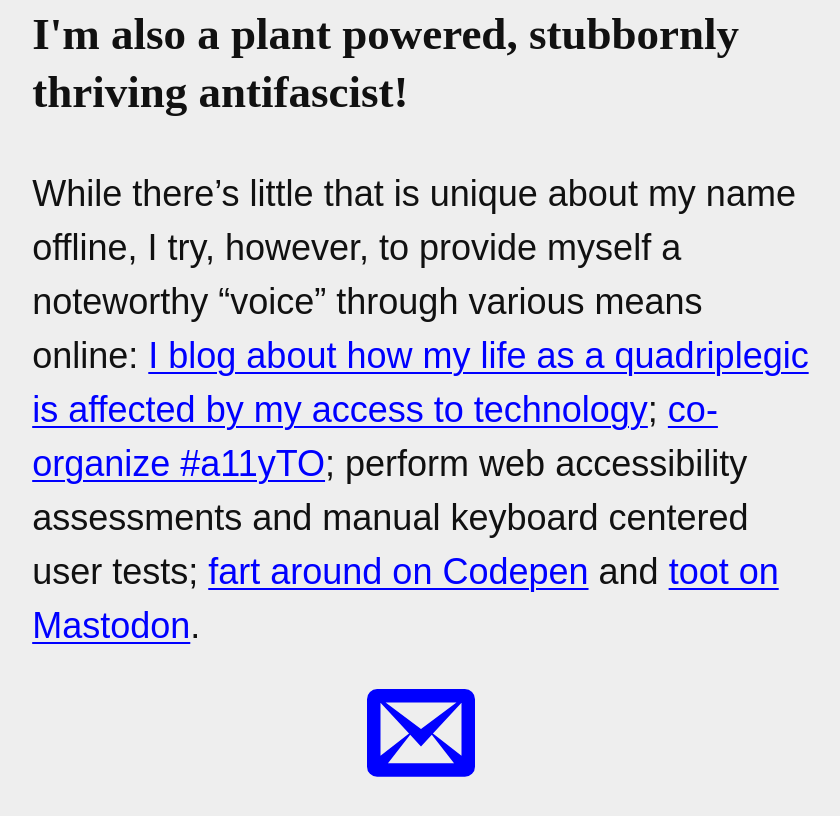
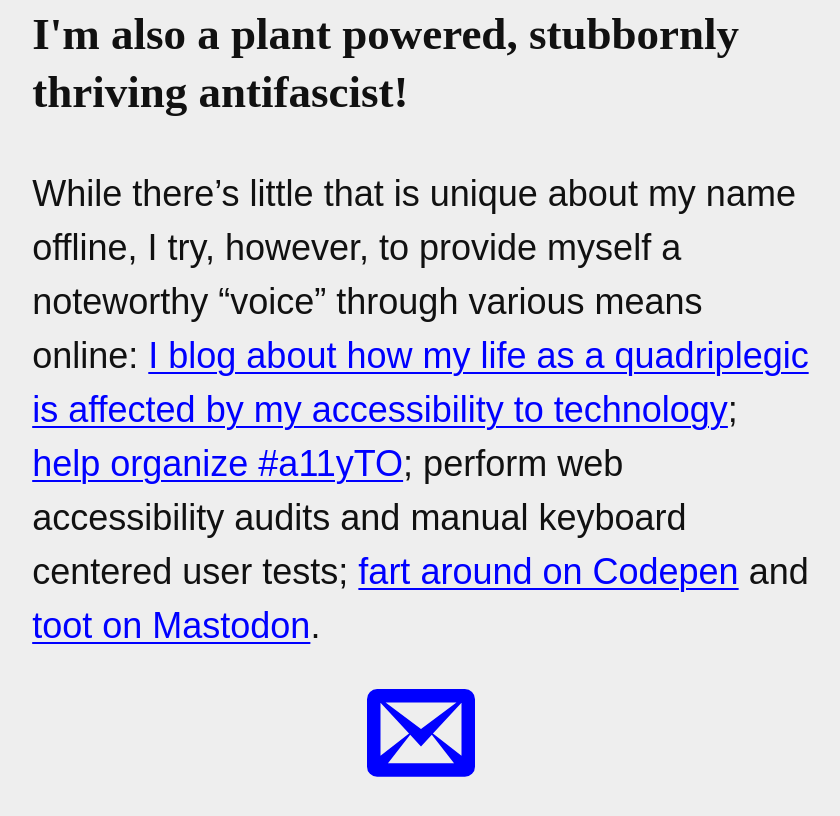
Before and after one commit to abledaccess/johnnydaux.org, a Jekyll site: the page built from index.md, in a window 1280 px wide and 900 px high, scrolled down 1182 px. Shown: the top 816 px of the window, without its empty margins (219-1059 px from the left). Built offline with Jekyll 4.4.1, drawn with Linux system fonts in a browser that asks for light colours; some web fonts are replaced.

Commit message:
Update copy

```diff
--- a/index.md
+++ b/index.md
@@ -9,4 +9,4 @@
 
 <p class="intro">{{ site.description }}</p>
 
-While there's little that is unique about my name offline, I try, however, to provide myself a noteworthy "voice" through various means online: [I blog about how my life as a quadriplegic is affected by my access to technology](https://abledaccess.com); [co-organize #a11yTO](http://a11yto.com); perform web accessibility assessments and manual keyboard centered user tests; [fart around on Codepen](https://codepen.io/johnnydaux) and <a rel="me" href="https://mastodon.social/@johnnydaux">toot on Mastodon</a>.
+While there's little that is unique about my name offline, I try, however, to provide myself a noteworthy "voice" through various means online: [I blog about how my life as a quadriplegic is affected by my accessibility to technology](https://abledaccess.com); [help organize #a11yTO](http://a11yto.com); perform web accessibility audits and manual keyboard centered user tests; [fart around on Codepen](https://codepen.io/johnnydaux) and <a rel="me" href="https://mastodon.social/@johnnydaux">toot on Mastodon</a>.
```
